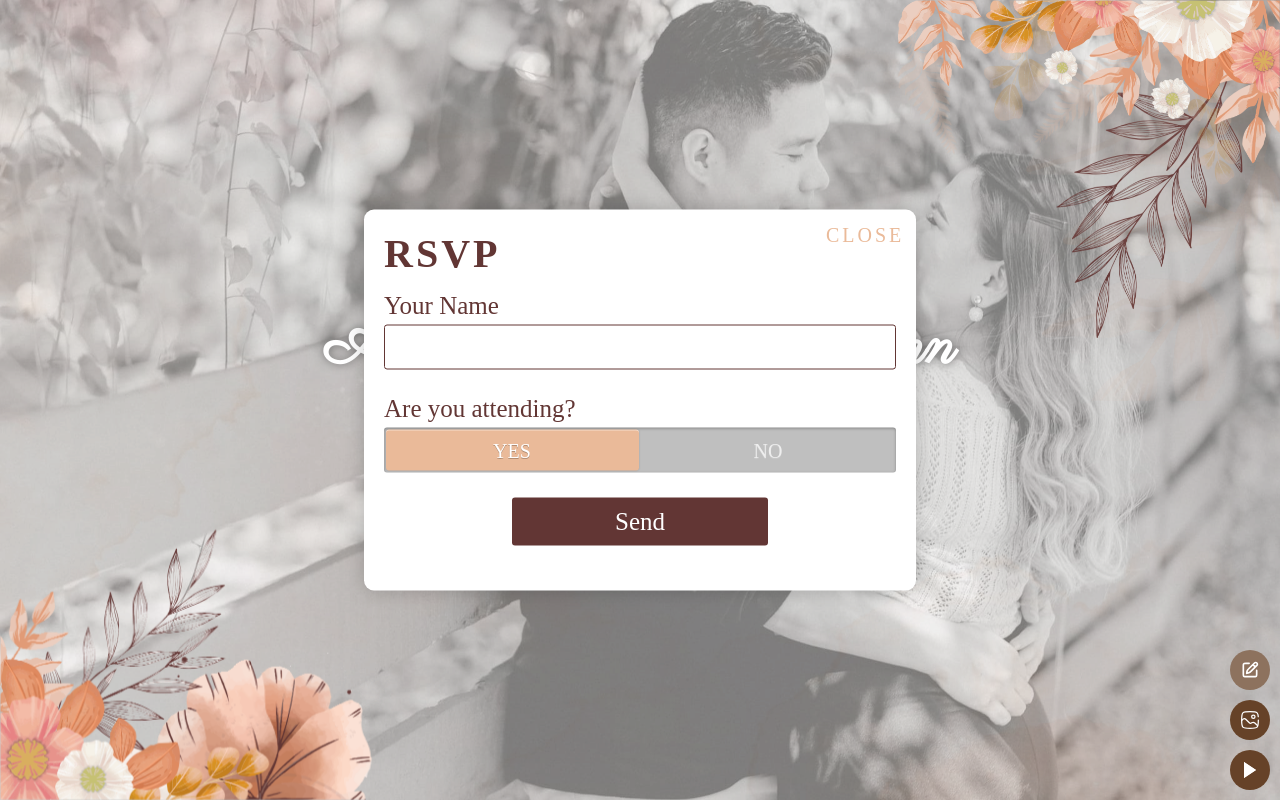
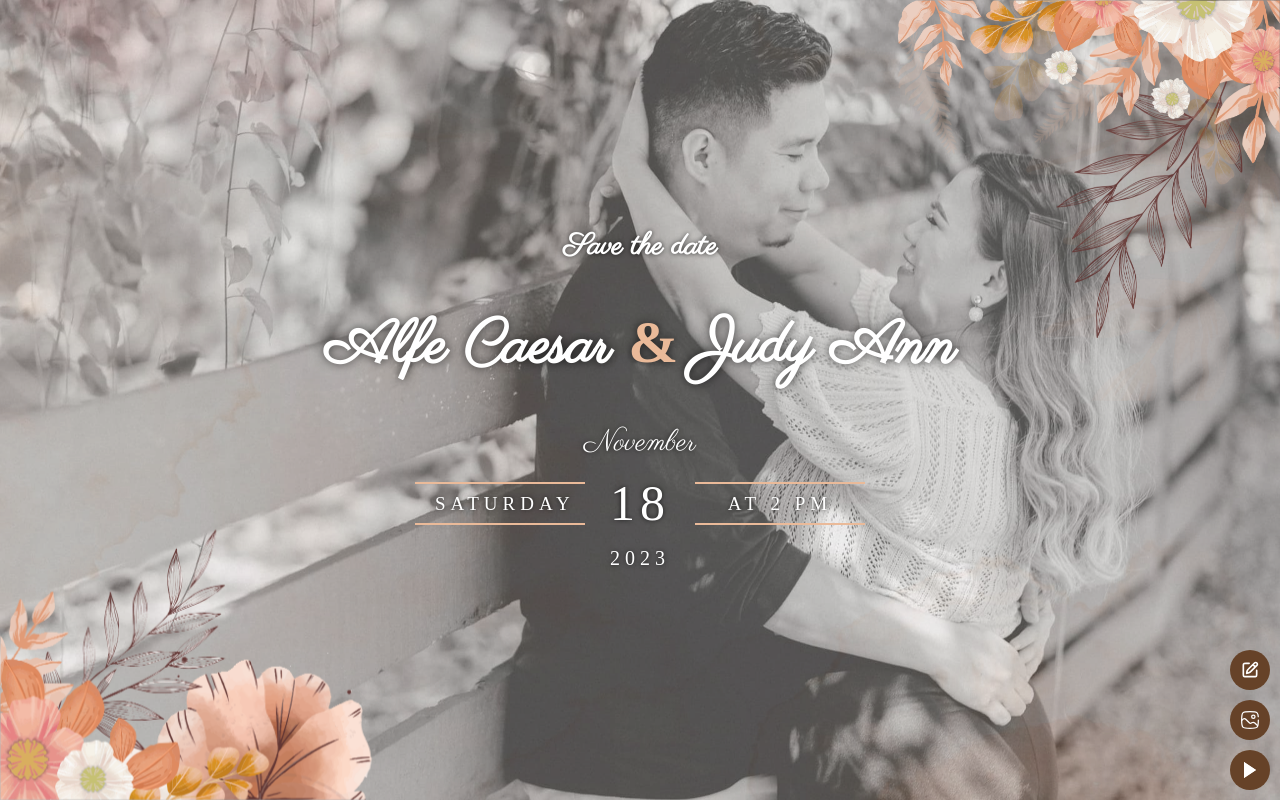
Before and after one commit to alfecaesar/wedinv_judy_alfe, a plain HTML site: page index.html in a window 1280 px wide. Shown: the top 800 px of the page. Drawn offline with nearby package versions, Linux system fonts and the light colour scheme; a script that the page names is missing; a web font is replaced by a local one.

Commit message:
hide form on load

```diff
--- a/index.html
+++ b/index.html
@@ -235,7 +235,7 @@
           </svg>
       </a>
 
-      <div id="open-modal" class="modal-window open">
+      <div id="open-modal" class="modal-window">
         <div>
           <a href="#" title="Close" class="modal-close">Close</a>
           <h1>RSVP</h1>
```
